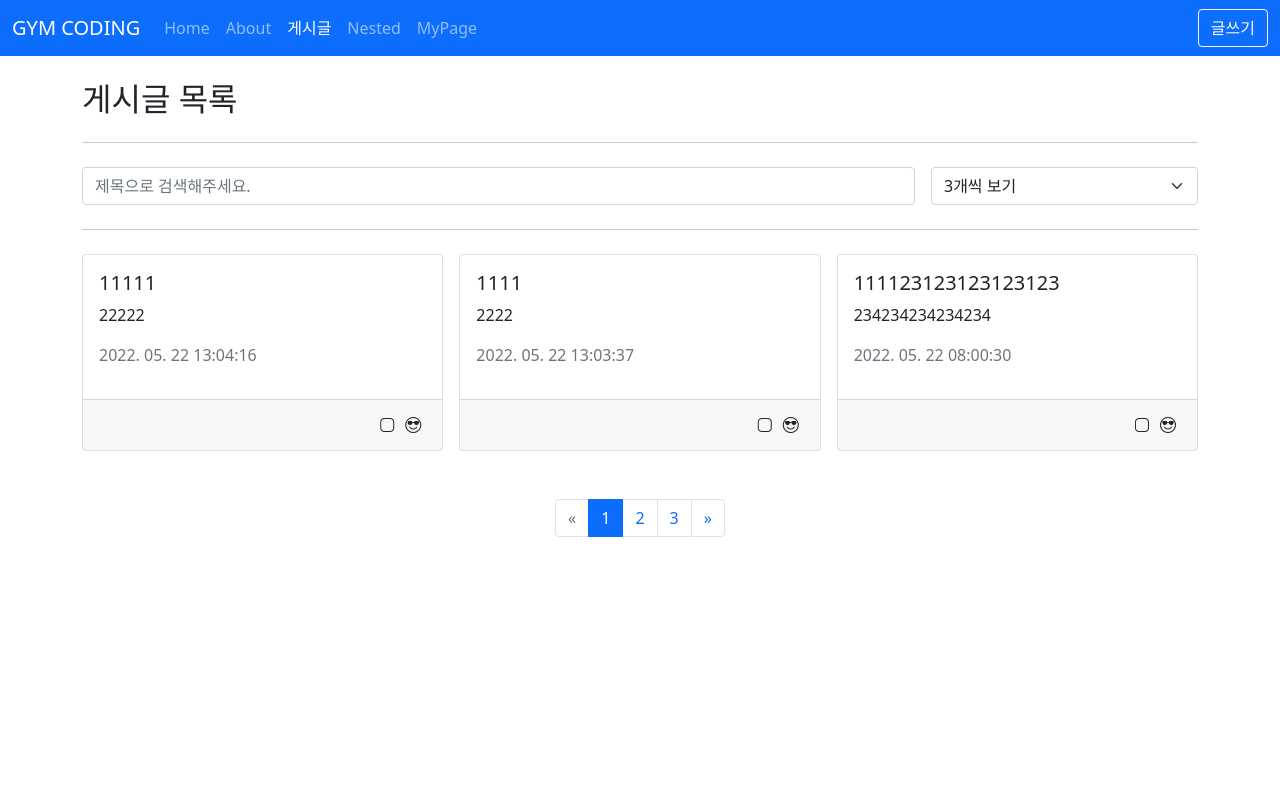
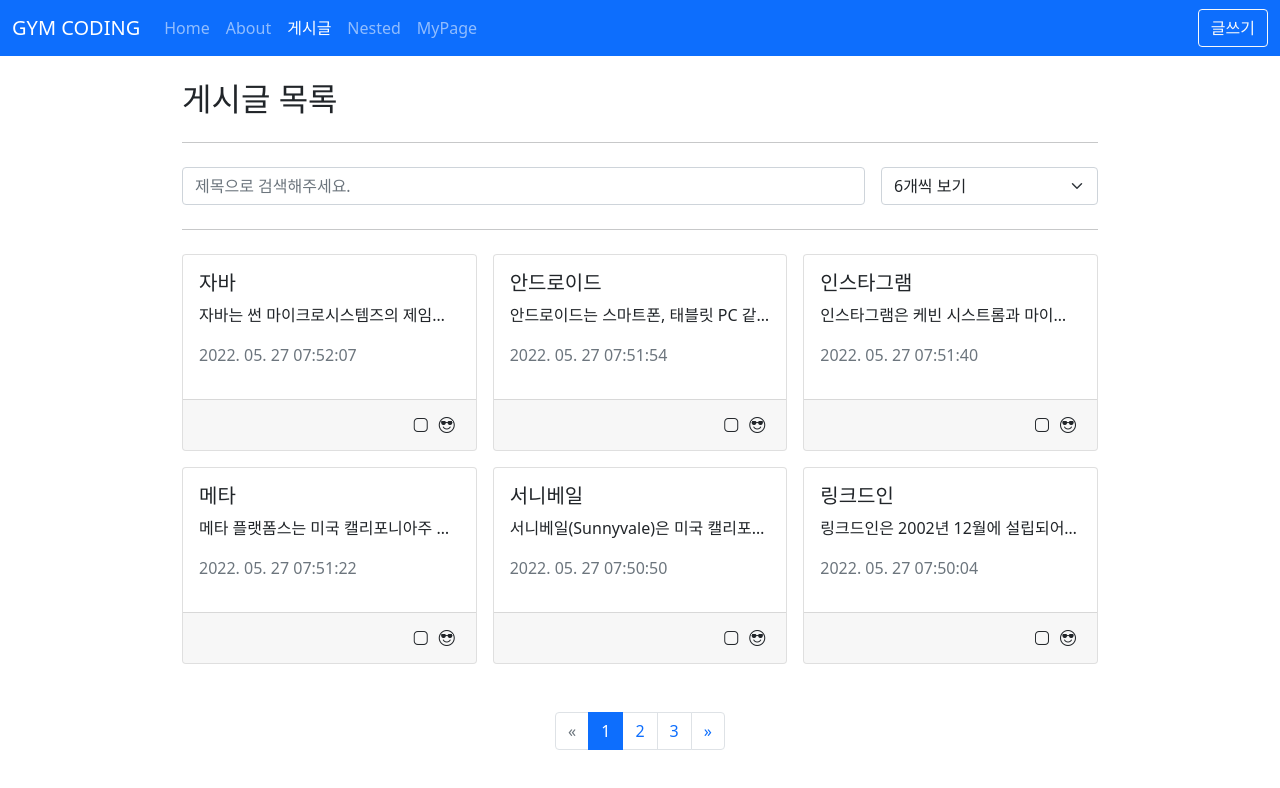
Before and after one commit to gymcoding/vue3-posts, a Vue app: page /posts in a window 1280 px wide. Shown: the top 788 px of the page. Built offline with nearby package versions, Linux system fonts and the light colour scheme; data requests are answered from the project's data file.

Commit message:
refactor

```diff
--- a/db.json
+++ b/db.json
@@ -1,52 +1,82 @@
 {
   "posts": [
     {
-      "title": "데이터 입니다",
-      "content": "데이터 입니다데이터 입니다",
-      "createdAt": 1652530345496,
+      "title": "운동 나무 위키",
+      "content": "몸을 움직이는 행동(Physical exercise)은 일반적으로 건강이라는 목적과 연결되지만, 놀이나 일과 연결되기도 한다. 동양에서는 전통적으로 운동(運動)을 도인(導引)이라 표현했다.\n\n체육과 거의 같은 뜻으로 쓰이기도 하지만 사실 동일하진 않다. 운동(運動)은 말 그대로 '움직이는 것' 그 자체를 말하는 거고 체육(體育)은 '몸을 기르는 것'으로서 일반적으로 몸을 움직이는 것, 즉 운동을 통해 도달하는 것이며 주로 학교의 과목을 뜻한다. 덕육(德育, 덕을 기름)의 방식에 여러 가지가 있듯이(고전을 읽을 수도 있고 심지어 운동을 통해 덕을 기를 수도 있다) 체육의 방식은 운동 말고도 다른 것(건강식, 규칙적 생활 등)이 있을 수 있다. 거꾸로 운동이지만 체육엔 그다지 도움을 주지 않는 운동도 있을 수 있다.",
+      "createdAt": 1653445588990,
+      "id": 1
+    },
+    {
+      "title": "3대 운동",
+      "content": "Big Three\n\n웨이트 트레이닝의 여러 운동들 중 기본이 되고 비중이 크다고 여겨지는 스쿼트(S), 벤치프레스(B), 데드리프트(D)를 총칭하는 용어다.[1]\n\n이 세 운동은 그대로 파워 리프팅의 종목이기도 하다.[2] 3대 세계기록을 알고 싶다면 이쪽 문서를 참조.\n\n다만 일부 운동인들은 오버헤드프레스의 중요성을 3대 운동과 동일선상에 놓거나 심지어 벤치프레스보다 위에 있다고 주장하기도 하는데[3] 이 경우 3대 운동이 아닌 4대 운동을 주창하는 경우 역시 있으며 기타 운동 중 턱걸이, 바벨 로우 역시도 지도자들마다 조금씩 비중을 다르게 두기는 해도 위 4대 운동에 준할 정도로 훈련비중을 높이기도 한다.",
+      "createdAt": 1653637639690,
+      "id": 2
+    },
+    {
+      "title": "벤치 프레스",
+      "content": "웨이트 트레이닝 3대 운동 중 하나답게 운동 효과가 매우 뛰어나다. 거대한 가슴 근육 발달에는 벤치 프레스만한 운동이 없으며 가슴뿐만 아니라 어깨, 삼두 등 상체 근육 전반을 그 어떤 운동[2]보다도 고중량으로 소화해낼 수 있는 상체 운동의 최고봉인 운동이다.",
+      "createdAt": 1653637669755,
+      "id": 3
+    },
+    {
+      "title": "스쿼트",
+      "content": "게오르크 하켄슈미트[3]의 시대부터 지금까지 단 한 순간도 신체 단련에 있어 가장 중요한 운동의 위치에서 내려온 적이 없다. 본 문서에 기록된 것 이외에도 다양한 응용 스쿼트가 존재해서 그 종류만 보아도 위엄이 느껴질 정도. 심지어 병원 유투브에서 올리는 무릎 재활 운동 안내에도 거의 빠지지 않는 단골 수준이다[4]. 호사가들의 경우 스쿼트와 데드리프트 가운데 어느 것이 더 중요하냐를 가지고 싸우는 경우도 있는데, 목적에 따라 병행하는 것이 좋다.[5] 스쿼트는 하체를 튼튼히 만드는 운동이라고 널리 알려져 있지만, 동작을 수행하기 위해 동원되는 근육이 꽤 많아서 거의 전신운동에 가깝다.[6]",
+      "createdAt": 1653637696674,
+      "id": 4
+    },
+    {
+      "title": "데드리프트",
+      "content": "웨이트 트레이닝을 대표하는 3대 운동(스쿼트, 벤치 프레스, 데드리프트) 중 하나이다. 위 프랑코 콜럼부(1941년 8월 7일 ~ 2019년 8월 30일)의 사진을 보면 알겠지만 다양한 웨이트 트레이닝 가운데 상당히 무거운 중량을 다루는 축에 낀다. 때문에 부상 위험이나 사고 위험이 있어서 전문가의 지도가 이뤄지는 환경에서 운동해야 한다. 다만, 제대로 배우고 원칙을 준수한다면 안전하며 데드리프트는 전신의 근육을 활용하는 효율적, 효과적인 운동이다. 전문적인 지도와 보호가 이뤄진다는 전제하에 누구라도 강력히 추천하는 운동이다.",
+      "createdAt": 1653637708493,
+      "id": 5
+    },
+    {
+      "title": "피지컬갤러리",
+      "content": "운동 예능 콘텐츠 및 각종 체형교정 및 재활정보, 운동방법 등을 업로드하는 유튜버. 보통 빡빡이 아저씨나 김계란이라는 별명으로 불리는 전직 UDT 출신의 인물이 대머리에 흰수염 분장을 하고 선글라스를 낀 모습으로 등장하는 경우가 대부분이다.\n\n과거에는 김계란 외에도 많은 전문가 팀들로 구성되어 각종 유용한 정보를 제공하던 채널이었는데, 김계란의 캐릭터성을 이용한 더빙, 예능 콘텐츠가 히트를 치며 채널의 방향성이 예능 쪽으로 바뀌게 되었다. 다만, 체형교정이나 운동 관련 콘텐츠가 완전히 없어진 것은 아니며 전문적인 내용을 전 피지컬갤러리 pro 현 라이프에이드 채널을 통해 전개하게 된 것.\n\n이름과 달리 디시인사이드와는 관계가 없다.[4] 또한, 디시인사이드에도 '피지컬갤러리'라는 이름의 갤러리는 없다. 뿐만 아니라 아예 피지컬 갤러리 생성 자체를 막은걸로 확인된다.[5]",
+      "createdAt": 1653637739529,
+      "id": 6
+    },
+    {
+      "title": "유튜브",
+      "content": "유튜브(영어: YouTube)는 구글이 서비스하는 동영상 공유 플랫폼이다. 2006년에 구글이 인수했고, 전세계 최대 규모의 동영상 공유 및 호스팅 사이트로서, 이용자가 영상을 시청 · 업로드 · 공유할 수 있다. 유튜브의 본사는 미국 캘리포니아주 샌브루노에 위치해 있다.",
+      "createdAt": 1653637784059,
+      "id": 7
+    },
+    {
+      "title": "링크드인",
+      "content": "링크드인은 2002년 12월에 설립되어 2003년 5월에 운영을 시작하였으며,[1] 전문직업인 인맥(professional network) 서비스로서 200여개 국에서 5억 명 이상이 이용하고 있다.[2][3] 현재 한국어, 영어, 프랑스어, 독일어, 이탈리아어, 포르투갈어, 스페인어, 터키어, 루마니아어, 러시아어로 제공되고 있다.[4][5] [6",
+      "createdAt": 1653637804627,
+      "id": 8
+    },
+    {
+      "title": "서니베일",
+      "content": "서니베일(Sunnyvale)은 미국 캘리포니아주 산타클라라 군에 속한 도시이다. 로스앨토스, 산호세, 쿠퍼티노, 마운틴뷰, 산타클라라와 접경하고 있다. 실리콘밸리의 일부로 야후!, 주니퍼 네트웍스, 스팬션 등의 기업의 본사가 위치하고 있으며 AMD의 본사가 위치했던 곳이기도 하다. 2010년 인구 조사 당시 인구는 140,095 명이다.",
+      "createdAt": 1653637850545,
+      "id": 9
+    },
+    {
+      "title": "메타",
+      "content": "메타 플랫폼스는 미국 캘리포니아주 멘로파크에 본사를 둔 미국 정보기술 대기업이다. 세계 5대 정보통신기술 기업인 빅테크 중 하나이다. 2004년 페이스북으로 설립되어, 2021년 10월 28일 현재의 사명으로 변경되었다.",
+      "createdAt": 1653637882761,
       "id": 10
     },
     {
-      "title": "222",
-      "content": "333",
-      "createdAt": 1652668055115,
+      "title": "인스타그램",
+      "content": "인스타그램은 케빈 시스트롬과 마이크 크리거가 공동으로 설립한 온라인 사진 공유 및 소셜 네트워크 서비스이다. 인스타그램의 이용자들은 인스타그램을 통해 사진 촬영과 동시에 다양한 디지털 효과를 적용하며 페이스북이나 트위터 등 다양한 소셜 네트워크 서비스에 사진을 공유할 수 있다.",
+      "createdAt": 1653637900717,
       "id": 11
     },
     {
-      "title": null,
-      "content": "111",
-      "createdAt": 1652668045115,
+      "title": "안드로이드",
+      "content": "안드로이드는 스마트폰, 태블릿 PC 같은 터치스크린 모바일 장치 용으로 디자인된 운영 체제이자 수정된 리눅스 커널 버전을 비롯한 오픈 소스 소프트웨어에 기반을 둔 모바일 운영 체제다. 또한, 운영 체제와 미들웨어, 사용자 인터페이스 그리고 표준 응용 프로그램",
+      "createdAt": 1653637914545,
       "id": 12
     },
     {
-      "title": "제목112333",
-      "content": "내용122222",
-      "createdAt": 1652669095699,
-      "id": 14
-    },
-    {
-      "title": "111155",
-      "content": "12312312e124",
-      "createdAt": 1653206329247,
-      "id": 17
-    },
-    {
-      "title": "111123123123123123",
-      "content": "234234234234234",
-      "createdAt": 1653206430913,
-      "id": 18
-    },
-    {
-      "title": "1111",
-      "content": "2222",
-      "createdAt": 1653224617211,
-      "id": 19
-    },
-    {
-      "title": "11111",
-      "content": "22222",
-      "createdAt": 1653224656495,
-      "id": 20
+      "title": "자바",
+      "content": "자바는 썬 마이크로시스템즈의 제임스 고슬링과 다른 연구원들이 개발한 객체 지향적 프로그래밍 언어이다. 1991년 그린 프로젝트라는 이름으로 시작해 1995년에 발표했다.",
+      "createdAt": 1653637927219,
+      "id": 13
     }
   ]
 }
--- a/package.json
+++ b/package.json
@@ -6,7 +6,7 @@
     "build": "vite build",
     "preview": "vite preview --port 5050",
     "lint": "eslint . --ext .vue,.js,.jsx,.cjs,.mjs --fix --ignore-path .gitignore",
-    "db": "json-server --watch db.json --port 5000"
+    "db": "json-server --watch db.json --port 5000 --delay 500"
   },
   "dependencies": {
     "axios": "^0.27.2",
--- a/src/App.vue
+++ b/src/App.vue
@@ -11,4 +11,8 @@ import TheView from '@/layouts/TheView.vue';
 	<AppAlert />
 </template>
 
-<style></style>
+<style>
+.container {
+	max-width: 940px;
+}
+</style>
--- a/src/components/posts/PostFilter.vue
+++ b/src/components/posts/PostFilter.vue
@@ -4,7 +4,7 @@
 			<div class="col">
 				<input
 					:value="title"
-					@input="$emit('update:title', $event.target.value)"
+					@input="changeTitle"
 					type="text"
 					class="form-control"
 					placeholder="제목으로 검색해주세요."
@@ -16,9 +16,9 @@
 					@input="$emit('update:limit', $event.target.value)"
 					class="form-select"
 				>
-					<option value="3">3개씩 보기</option>
 					<option value="6">6개씩 보기</option>
-					<option value="9">9개씩 보기</option>
+					<option value="12">12개씩 보기</option>
+					<option value="18">18개씩 보기</option>
 				</select>
 			</div>
 		</div>
@@ -30,7 +30,12 @@ defineProps({
 	title: String,
 	limit: Number,
 });
-defineEmits(['update:title', 'update:limit']);
+const emit = defineEmits(['update:title', 'update:limit']);
+const changeTitle = event => {
+	setTimeout(() => {
+		emit('update:title', event.target.value);
+	}, 500);
+};
 </script>
 
 <style lang="scss" scoped></style>
--- a/src/components/posts/PostItem.vue
+++ b/src/components/posts/PostItem.vue
@@ -1,7 +1,7 @@
 <template>
 	<AppCard>
-		<h5 class="card-title">{{ title }}</h5>
-		<p class="card-text">
+		<h5 class="card-title text-truncate">{{ title }}</h5>
+		<p class="card-text text-truncate">
 			{{ content }}
 		</p>
 		<p class="text-muted">{{ createdDate }}</p>
--- a/src/layouts/TheHeader.vue
+++ b/src/layouts/TheHeader.vue
@@ -2,7 +2,7 @@
 	<header>
 		<nav class="navbar navbar-expand-sm navbar-dark bg-primary">
 			<div class="container-fluid">
-				<a class="navbar-brand" href="#">GYM CODING</a>
+				<RouterLink class="navbar-brand" to="/">GYM CODING</RouterLink>
 				<button
 					class="navbar-toggler"
 					type="button"
--- a/src/views/posts/PostListView.vue
+++ b/src/views/posts/PostListView.vue
@@ -5,7 +5,8 @@
 
 		<PostFilter
 			v-model:title="params.title_like"
-			v-model:limit="params._limit"
+			:limit="params._limit"
+			@update:limit="changeLimit"
 		/>
 
 		<hr class="my-4" />
@@ -14,8 +15,12 @@
 
 		<AppError v-else-if="error" :message="error.message" />
 
+		<template v-else-if="!isExist">
+			<p class="text-center py-5 text-muted">No Results</p>
+		</template>
+
 		<template v-else>
-			<AppGrid :items="posts">
+			<AppGrid :items="posts" col-class="col-12 col-md-6 col-lg-4">
 				<template v-slot="{ item }">
 					<PostItem
 						:title="item.title"
@@ -71,15 +76,20 @@ const params = ref({
 	_sort: 'createdAt',
 	_order: 'desc',
 	_page: 1,
-	_limit: 3,
+	_limit: 6,
 	title_like: '',
 });
+const changeLimit = value => {
+	params.value._limit = value;
+	params.value._page = 1;
+};
 const {
 	response,
 	data: posts,
 	error,
 	loading,
 } = useAxios('/posts', { params });
+const isExist = computed(() => posts.value && posts.value.length > 0);
 // pagination
 const totalCount = computed(() => response.value.headers['x-total-count']);
 const pageCount = computed(() =>
```
